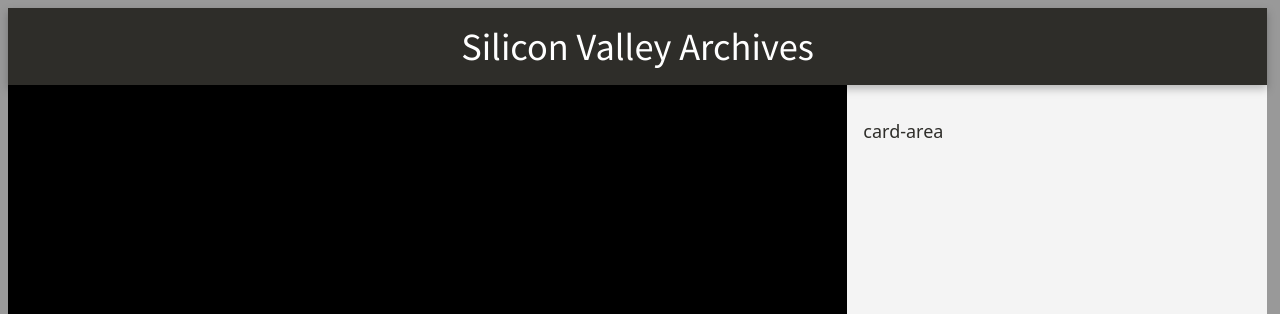
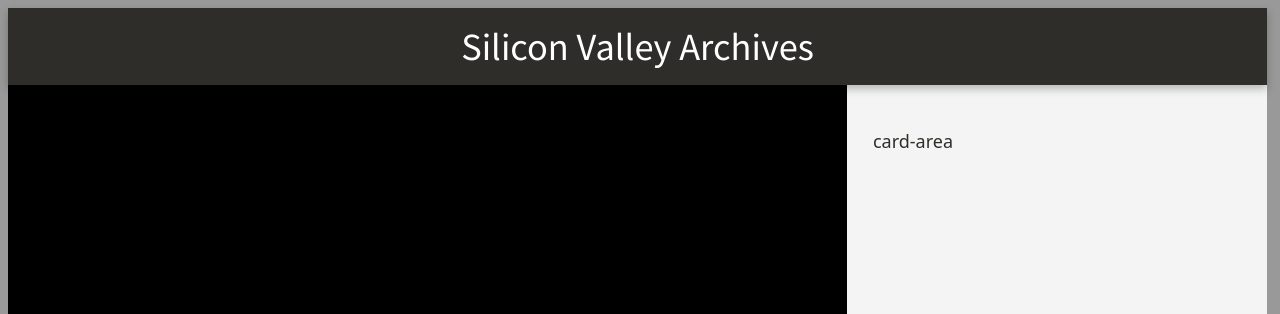
Before and after one commit to sul-dlss/wallscreens, a Jekyll site: the page built from _wallscreens/testing/general_layout/sul-colors.html, in a window 1280 px wide. Shown: the top 314 px of the page. Built offline with Jekyll 4.4.1, drawn with Linux system fonts in a browser that asks for light colours.

Commit message:
Tweak some padding and font sizes to make it look ok at various sizes

```diff
--- a/css/wallscreens/styles.css
+++ b/css/wallscreens/styles.css
@@ -87,7 +87,7 @@ pre {
   display: flex;
   flex-direction: column;
   grid-area: card;
-  padding: 1rem;
+  padding: 2vw;
 }
 
 .experience-index {
--- a/css/wallscreens/video.css
+++ b/css/wallscreens/video.css
@@ -1,10 +1,3 @@
-body {
-}
-
-.title-area h1 {
-  font-size: 38.4px;
-}
-
 .content-area {
   background-color: #000;
 }
```
